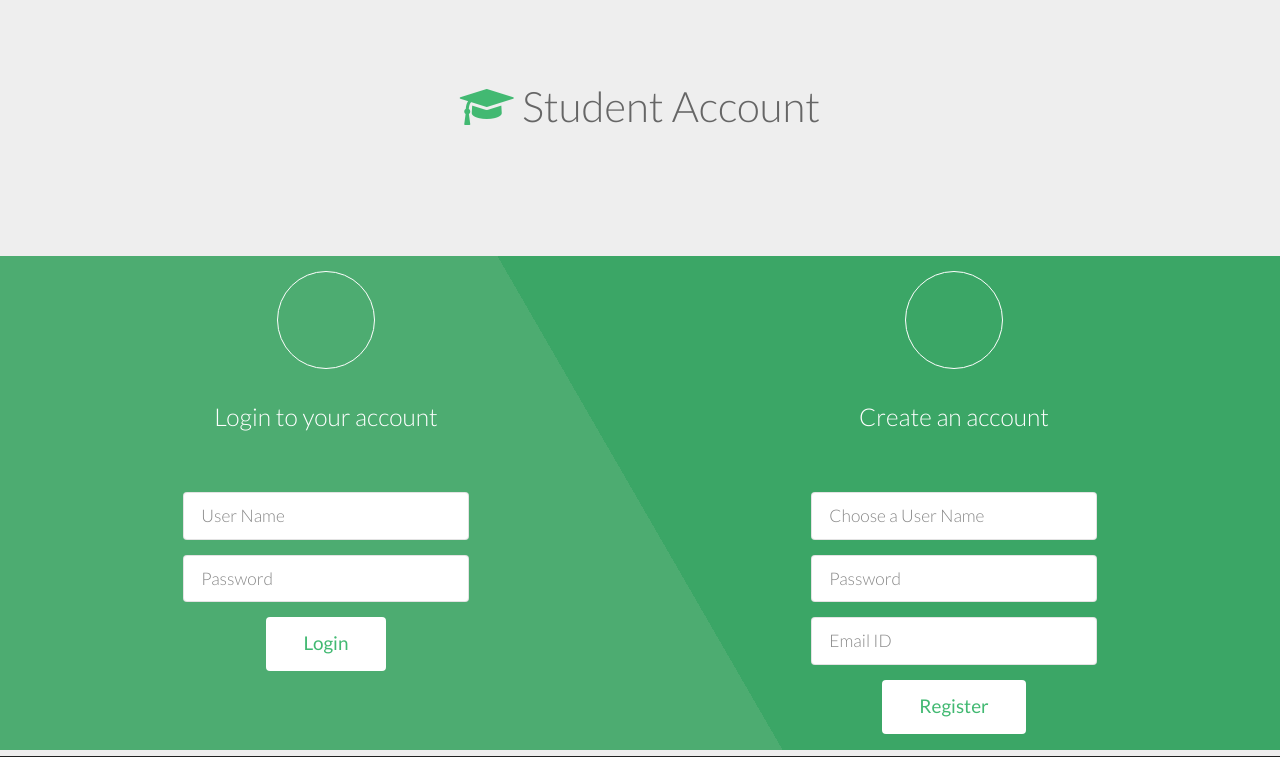
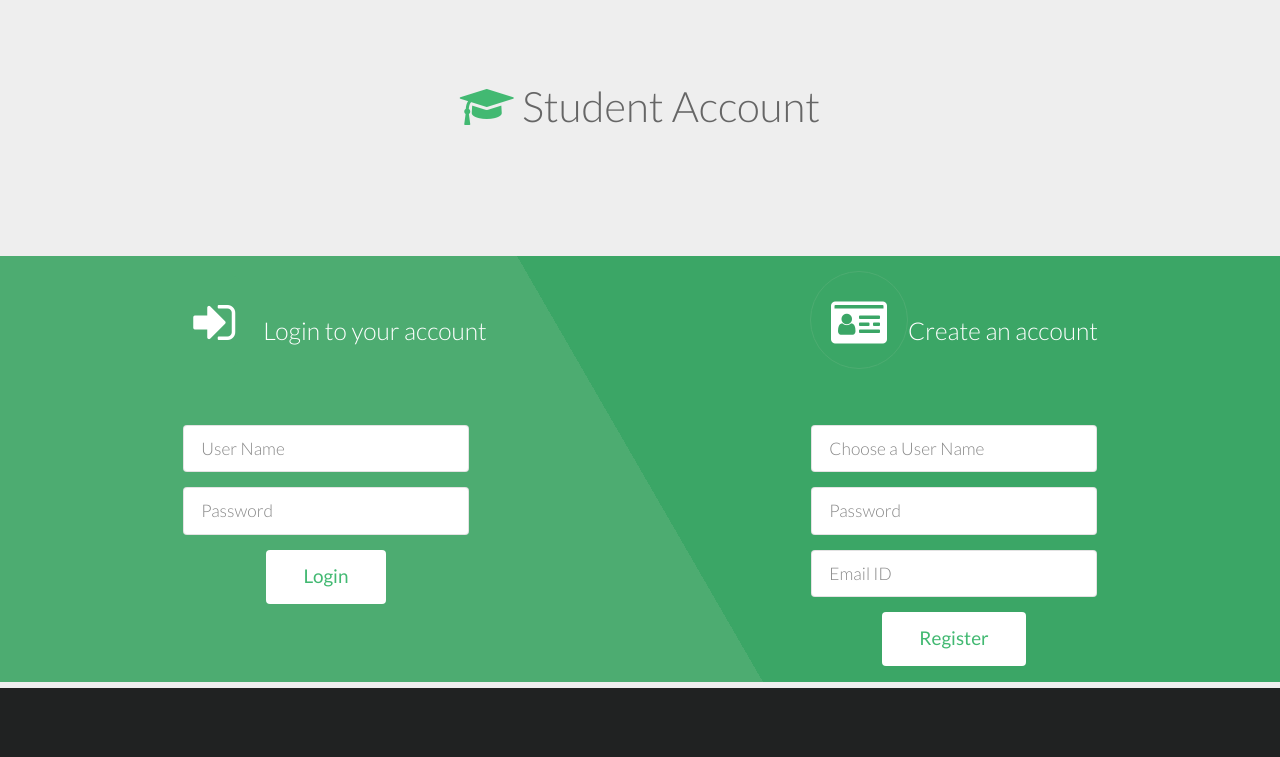
Before and after one commit to ShradhaTaneja/Jobster, a Flask app: page /student/ in a window 1280 px wide. Shown: the part 67-824 px from the top of the page. Run offline with Flask 2, Linux system fonts and the light colour scheme; some libraries are stand-ins or nearby versions.

Commit message:
student index page

```diff
--- a/app/templates/header.html
+++ b/app/templates/header.html
@@ -22,6 +22,10 @@
 			<link rel="stylesheet" href="../static/css/style-xlarge.css" />
 			<link rel="stylesheet" href="../static/css/style_admin.css"/>
 			<link rel="stylesheet" href="../static/css/style_responsive_admin.css"/>
+			<link href="http://maxcdn.bootstrapcdn.com/font-awesome/4.7.0/css/font-awesome.min.css" rel="stylesheet">
+			<!-- <link rel="stylesheet" href="https://use.fontawesome.com/releases/v5.0.12/css/all.css" integrity="sha384-G0fIWCsCzJIMAVNQPfjH08cyYaUtMwjJwqiRKxxE/rx96Uroj1BtIQ6MLJuheaO9" crossorigin="anonymous"> -->
+
+
 		<!-- </noscript> -->
 		<!--[if lte IE 8]><link rel="stylesheet" href="static/css/fonts/ie/v8.css" />
 		<![endif]-->
--- a/app/templates/student_index.html
+++ b/app/templates/student_index.html
@@ -22,8 +22,8 @@
 						<!-- login -->
 							<div class="row 200%">
 								<section class="6u 12u$(small)">
-									<i class="icon actions big rounded fa-user-tie"></i>
-									<header><h2>Login to your account</h2></header>
+
+									<header><h2><span><i class="icon rounded fa-sign-in fa-2x"></i></span>Login to your account</h2></header>
 									<form method="post" action='#'>
 								<div class="uniform" align="center">
 									<div class="6u$ 12u$(xsmall)">
@@ -44,9 +44,9 @@
 
 						<!-- register -->
 								<section class="6u 12u$(small)">
-									<i class="icon big rounded fa fa-user-plus"></i>
+									<!-- <i class="icon big rounded fa fa-id-card"></i> -->
 									<!-- <p>Lorem ipsum dolor sit amet, consectetur adipisicing elit. Laudantium ullam consequatur repellat debitis maxime molestiae.</p> -->
-									<header><h2>Create an account </h2></header>
+									<header><h2><span><i class="icon rounded fa-id-card fa-2x"></i></span>Create an account </h2></header>
 									<div class=" uniform" align="center">
 									<div class="6u$ 12u$(xsmall)">
 										<input  type="text" name="login_name" id="login_name" value="" placeholder="Choose a User Name" style="background-color:  #ffffff;color: #000; margin-bottom: 15px"/>
```
